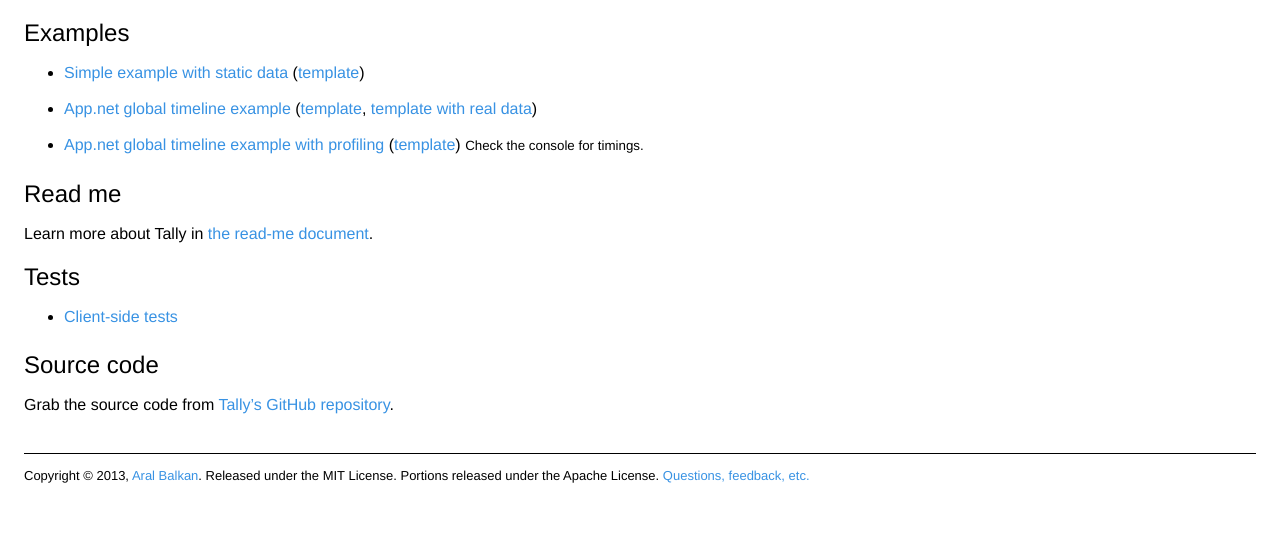
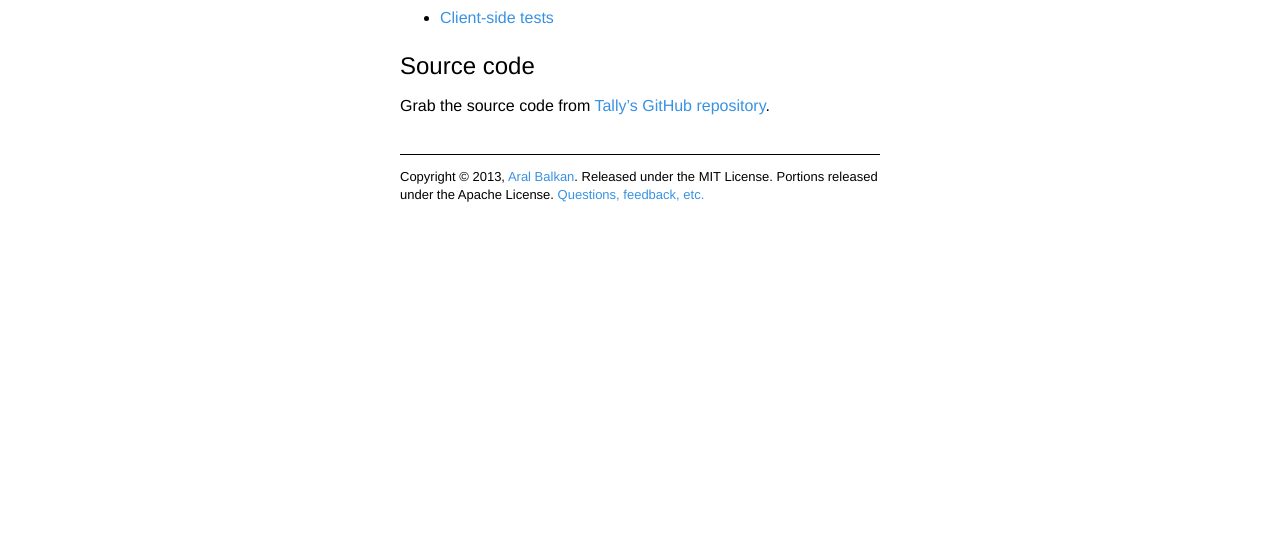
Before and after one commit to aral/tally, a website: page views/index.html in a window 1280 px wide. Shown: the part 659-1204 px from the top of the page. After the commit the page ends 876 px from the top, so only its background shows below. Drawn offline with Linux system fonts and the light colour scheme.

Commit message:
Fixed max-width of examples index.

```diff
--- a/views/css/base.css
+++ b/views/css/base.css
@@ -10,7 +10,6 @@ body
 	line-height: 24px;
 	font-family:'Avenir Next','Helvetica Neue',Helvetica,Arial,sans-serif
 }
-
 
 nav
 {
--- a/views/index.html
+++ b/views/index.html
@@ -5,6 +5,9 @@
 	<meta charset='utf-8'>
 	<meta name='viewport' content='width=device-width'>
 	<link rel='stylesheet' type='text/css' href='css/base.css'>
+	<style type="text/css">
+		body { margin: 0 auto; max-width: 480px; }
+	</style>
 </head>
 <body>
 	<h1><img src='images/tally-logo.svg' width='100%'></h1>
```
Lines whose indentation alone changed are shown as unchanged.
